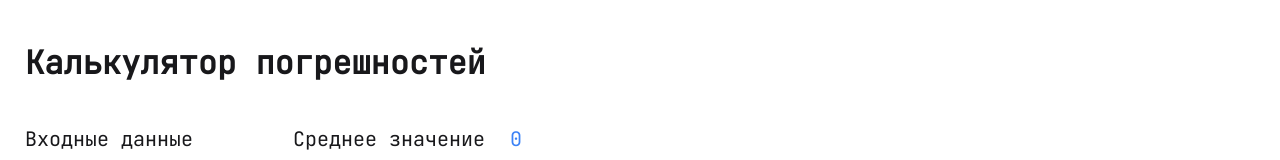
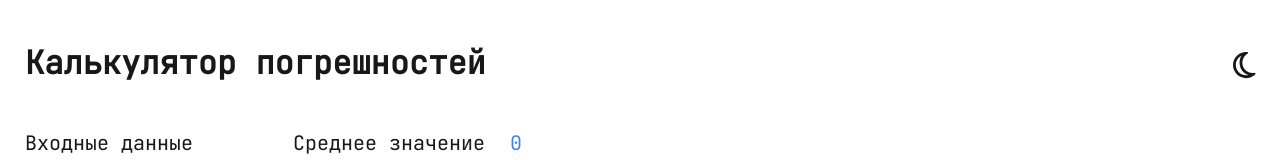
Before and after one commit to Artemiy111/errcalc, a Vue app: page / in a window 1280 px wide. Shown: the top 160 px of the page. Built offline with nearby package versions, Linux system fonts and the light colour scheme.

Commit message:
add button to change theme, improve dark theme

```diff
--- a/index.html
+++ b/index.html
@@ -1,12 +1,12 @@
 <!DOCTYPE html>
-<html lang="en">
+<html lang="en" class="dark:[color-scheme:dark]">
   <head>
     <meta charset="UTF-8" />
     <link rel="icon" type="image/svg+xml" href="/favicon.svg" />
     <meta name="viewport" content="width=device-width, initial-scale=1.0" />
     <title>Калькулятор погрешностей</title>
   </head>
-  <body class="text-zinc-900 dark:bg-zinc-900 dark:text-zinc-300">
+  <body class="bg-white text-zinc-900 dark:bg-zinc-900 dark:text-zinc-300">
     <div id="app"></div>
     <script type="module" src="/src/main.ts"></script>
   </body>
--- a/package.json
+++ b/package.json
@@ -9,6 +9,10 @@
     "preview": "vite preview"
   },
   "dependencies": {
+    "@fortawesome/fontawesome-svg-core": "^6.2.1",
+    "@fortawesome/free-regular-svg-icons": "^6.2.1",
+    "@fortawesome/vue-fontawesome": "^3.0.2",
+    "@vueuse/core": "^9.10.0",
     "nanoid": "^4.0.0",
     "vue": "^3.2.45"
   },
--- a/src/App.vue
+++ b/src/App.vue
@@ -4,6 +4,7 @@ import { DataItem, FilteredDataItem } from '@/types'
 
 import InputData from '@/components/InputData.vue'
 import ErrorCalculation from '@/components/ErrorCalculation.vue'
+import TheHeader from './components/TheHeader.vue'
 
 const inputData = ref<DataItem[]>([])
 const filteredData = computed(
@@ -12,13 +13,11 @@ const filteredData = computed(
 </script>
 
 <template>
-  <main>
-    <div class="container mx-auto px-5">
-      <h1 class="mt-10 font-bold">Калькулятор погрешностей</h1>
-      <div class="mt-10 flex flex-col flex-nowrap gap-20 md:flex-row">
-        <InputData v-model="inputData" />
-        <ErrorCalculation :dataset="filteredData" />
-      </div>
+  <div class="container mx-auto px-5 transition-all">
+    <TheHeader class="mt-10" />
+    <div class="mt-10 flex flex-col flex-nowrap gap-20 md:flex-row">
+      <InputData v-model="inputData" />
+      <ErrorCalculation :dataset="filteredData" />
     </div>
-  </main>
+  </div>
 </template>
--- a/src/components/ErrorCalculation.vue
+++ b/src/components/ErrorCalculation.vue
@@ -51,7 +51,7 @@ const formatedFullError = computed<number>(() => customRounded(fullError))
           v-model.number="decimalPlaces"
           min="1"
           max="9"
-          class="w-full rounded-md bg-transparent font-bold outline-none transition focus:ring-2 focus:ring-zinc-50 group-hover:bg-zinc-50 dark:focus:ring-2 dark:focus:ring-zinc-800 dark:group-hover:bg-zinc-800"
+          class="w-full rounded-md bg-transparent font-bold outline-none duration-300 focus:ring-2 focus:ring-zinc-50 group-hover:bg-zinc-50 dark:focus:ring-2 dark:focus:ring-zinc-800 dark:group-hover:bg-zinc-800"
         />
       </div>
     </section>
@@ -69,12 +69,12 @@ const formatedFullError = computed<number>(() => customRounded(fullError))
             @change="changeRandomErrorFormula"
           />
           <div
-            class="w-fit cursor-pointer rounded-xl border-2 border-transparent transition hover:bg-zinc-50 active:ring-2 active:ring-zinc-50 peer-checked:cursor-auto peer-checked:border-zinc-900 peer-checked:hover:bg-transparent dark:invert dark:hover:bg-zinc-800 dark:active:ring-2 dark:active:ring-zinc-800 dark:peer-checked:border-zinc-300"
+            class="w-fit cursor-pointer rounded-xl border-2 border-transparent duration-300 hover:bg-zinc-50 active:ring-2 active:ring-zinc-50 peer-checked:cursor-auto peer-checked:border-zinc-900 peer-checked:hover:bg-transparent dark:hover:bg-zinc-800 dark:active:ring-2 dark:active:ring-zinc-800 dark:peer-checked:border-zinc-300"
           >
             <img
               src="@/assets/img/random-error-1.svg"
               alt=""
-              class="m-3 h-[60px] w-max [user-select:none]"
+              class="m-3 h-[60px] w-max [user-select:none] dark:invert"
             />
           </div>
         </label>
@@ -87,7 +87,7 @@ const formatedFullError = computed<number>(() => customRounded(fullError))
             @change="changeRandomErrorFormula"
           />
           <div
-            class="w-fit cursor-pointer rounded-xl border-2 border-transparent transition hover:bg-zinc-50 active:ring-2 active:ring-zinc-50 peer-checked:cursor-auto peer-checked:border-zinc-900 peer-checked:hover:bg-transparent dark:invert dark:hover:bg-zinc-800 dark:active:ring-2 dark:active:ring-zinc-800 dark:peer-checked:border-zinc-300"
+            class="w-fit cursor-pointer rounded-xl border-2 border-transparent duration-300 hover:bg-zinc-50 active:ring-2 active:ring-zinc-50 peer-checked:cursor-auto peer-checked:border-zinc-900 peer-checked:hover:bg-transparent dark:hover:bg-zinc-800 dark:active:ring-2 dark:active:ring-zinc-800 dark:peer-checked:border-zinc-300"
           >
             <img
               src="@/assets/img/random-error-2.svg"
@@ -112,13 +112,13 @@ const formatedFullError = computed<number>(() => customRounded(fullError))
           v-model.number="systematicError"
           min="0"
           max="9"
-          class="w-full rounded-md bg-transparent font-bold outline-none transition group-hover:bg-zinc-50 dark:focus:ring-2 dark:focus:ring-zinc-800 dark:group-hover:bg-zinc-800"
+          class="w-full rounded-md bg-transparent font-bold outline-none duration-300 focus:ring-2 focus:ring-zinc-50 group-hover:bg-zinc-50 dark:focus:ring-2 dark:focus:ring-zinc-800 dark:group-hover:bg-zinc-800"
         />
       </div>
     </section>
     <section class="mt-10 mb-10 flex flex-col gap-3">
       <span>Формула полной погрешности</span>
-      <div class="w-fit rounded-xl border-2 border-zinc-900 transition dark:border-zinc-300">
+      <div class="w-fit rounded-xl border-2 border-zinc-900 transition-colors dark:border-zinc-300">
         <img
           src="@/assets/img/full-error.svg"
           alt=""
--- a/src/components/InputData.vue
+++ b/src/components/InputData.vue
@@ -49,14 +49,14 @@ const editDataItem = (event: Event, id: string) => {
               }}</span>
               <input
                 type="number"
-                class="w-full appearance-none rounded-md bg-transparent px-1 focus:outline-none focus:ring-2 focus:ring-zinc-50 group-hover:bg-zinc-50 dark:focus:ring-2 dark:focus:ring-zinc-800 dark:group-hover:bg-zinc-800"
+                class="w-full appearance-none rounded-md bg-transparent px-1 outline-none duration-300 focus:outline-none focus:ring-2 focus:ring-zinc-50 group-hover:bg-zinc-50 dark:focus:ring-2 dark:focus:ring-zinc-800 dark:group-hover:bg-zinc-800"
                 :value="dataItem.data"
                 @change="editDataItem($event, dataItem.id)"
               />
             </div>
             <button
               @click="deleteDataItem(dataItem.id)"
-              class="flex aspect-square h-[26px] w-[26px] items-center justify-center rounded-full border-2 border-zinc-900 opacity-0 transition-all hover:bg-zinc-900 hover:text-white active:border-zinc-700 active:bg-zinc-700 active:text-white group-hover:opacity-100 dark:border-zinc-300 dark:hover:bg-zinc-300 dark:hover:text-zinc-900 dark:active:border-zinc-100 dark:active:bg-zinc-100 dark:active:text-zinc-900 [@media(hover:none)]:opacity-100"
+              class="flex aspect-square h-[26px] w-[26px] items-center justify-center rounded-full border-2 border-zinc-900 opacity-0 transition-all duration-300 hover:bg-zinc-900 hover:text-white active:border-zinc-700 active:bg-zinc-700 active:text-white group-hover:opacity-100 dark:border-zinc-300 dark:hover:bg-zinc-300 dark:hover:text-zinc-900 dark:active:border-zinc-100 dark:active:bg-zinc-100 dark:active:text-zinc-900 [@media(hover:none)]:opacity-100"
             >
               <span class="text-[26px] [user-select:none]">&times;</span>
             </button>
@@ -66,7 +66,7 @@ const editDataItem = (event: Event, id: string) => {
     </template>
     <button
       @click="addDataItem()"
-      class="mt-[10px] w-full rounded-full border-2 border-solid border-zinc-900 pt-[6px] pb-[5px] transition [user-select:none] hover:bg-zinc-900 hover:text-white active:border-zinc-700 active:bg-zinc-700 active:text-white dark:border-zinc-300 dark:hover:bg-zinc-300 dark:hover:text-zinc-900 dark:active:border-zinc-100 dark:active:bg-zinc-100 dark:active:text-zinc-900"
+      class="mt-[10px] w-full rounded-full border-2 border-solid border-zinc-900 pt-[6px] pb-[5px] transition-colors [user-select:none] hover:bg-zinc-900 hover:text-white active:border-zinc-700 active:bg-zinc-700 active:text-white dark:border-zinc-300 dark:hover:bg-zinc-300 dark:hover:text-zinc-900 dark:active:border-zinc-100 dark:active:bg-zinc-100 dark:active:text-zinc-900"
     >
       Добавить
     </button>
--- /dev/null
+++ b/src/components/TheHeader.vue
@@ -0,0 +1,17 @@
+<script setup lang="ts">
+import { useDark, useToggle } from '@vueuse/core'
+
+const isDark = useDark()
+const toggleDark = useToggle(isDark)
+</script>
+
+<template>
+  <header class="flex justify-between gap-5">
+    <h1 class="font-bold">Калькулятор погрешностей</h1>
+    <Icon
+      :icon="['far', isDark ? 'sun' : 'moon']"
+      class="cursor-pointer text-2xl"
+      @click="toggleDark()"
+    />
+  </header>
+</template>
--- a/src/main.ts
+++ b/src/main.ts
@@ -1,5 +1,12 @@
 import { createApp } from 'vue'
+
+import { library } from '@fortawesome/fontawesome-svg-core'
+import { FontAwesomeIcon } from '@fortawesome/vue-fontawesome'
+import { faSun, faMoon } from '@fortawesome/free-regular-svg-icons'
+
 import App from './App.vue'
 import '@/assets/styles/index.css'
 
-createApp(App).mount('#app')
+library.add(faSun, faMoon)
+
+createApp(App).component('Icon', FontAwesomeIcon).mount('#app')
--- a/tailwind.config.cjs
+++ b/tailwind.config.cjs
@@ -1,5 +1,6 @@
 /** @type {import('tailwindcss').Config} */
 module.exports = {
+  darkMode: "class",
   content: ['./index.html', './src/**/*.{vue,js,ts,jsx,tsx}'],
   theme: {
     extend: {},
```
Also changed, not shown: 1 other file (tests, documents, lock files or other folders).
